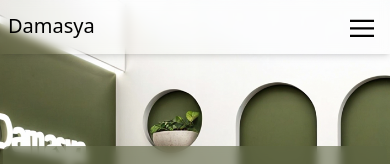
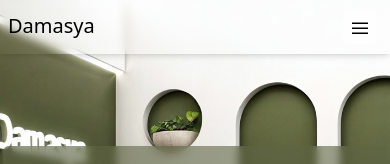
Before and after one commit to ziadabdelaziz/damasya, a React (Vite) app: page / in a window 390 px wide. Shown: the top 164 px of the page. Built offline with nearby package versions, Linux system fonts and the light colour scheme.

Commit message:
feat: adjusting hamberger button and adding some styling

```diff
--- a/src/components/navigation/NavBar.tsx
+++ b/src/components/navigation/NavBar.tsx
@@ -32,10 +32,8 @@ const NavBar = () => {
                     </li>
                 </ul>
             </nav>
-            <div onClick={()=>setIsOpenMenu(!isOpenMenu)}
-                    className={`fixed right-1 top-1 inline sm:hidden ${isOpenMenu? 'text-white' : ''} scale-75 z-50`}
-            >
-                <Hamburger />
+            <div className={`fixed -right-1 -top-1 px-2.5 py-2 rounded-lg bg-white/50 inline sm:hidden scale-50 z-50`}>
+                <Hamburger onToggle={()=>setIsOpenMenu(!isOpenMenu)} color={`${isOpenMenu? 'white' : 'black'}` }/>
             </div>
             <NavMenu showMenu={isOpenMenu} />
         </div>
```
